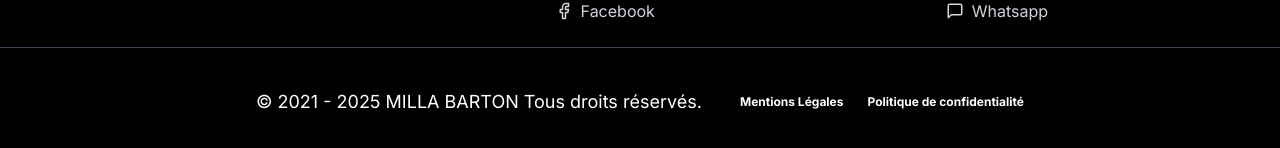
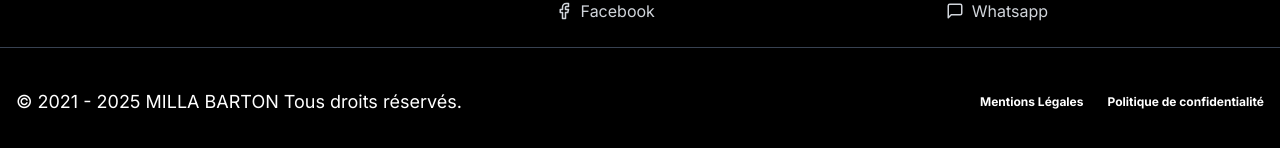
Before and after one commit to arnob92/millabartondesign, a Next.js app: page / in a window 1280 px wide. Shown: the part 8975-9123 px from the top of the page. Built offline with nearby package versions, Linux system fonts and the light colour scheme.

Commit message:
footeer changes a bit

```diff
--- a/src/components/Footer.tsx
+++ b/src/components/Footer.tsx
@@ -72,9 +72,11 @@ export default function Footer() {
 
       {/* Bottom Section */}
       <div className="border-t border-gray-700">
-        <div className="w-3/5 mx-auto my-6 pt-4 flex flex-col md:flex-row justify-between items-center">
-          <p className="text-white text-sm md:text-lg mb-2 md:mb-0">© 2021 - 2025 MILLA BARTON Tous droits réservés.</p>
-          <div className="flex gap-6">
+  <div className="w-full mx-auto my-6 pt-4 flex flex-col md:flex-row justify-between items-center px-4">
+    <p className="text-white text-sm md:text-lg mb-2 md:mb-0 text-center md:text-left">
+      © 2021 - 2025 MILLA BARTON Tous droits réservés.
+    </p>
+    <div className="flex gap-6 justify-center md:justify-start">
       <Link href="#" className="text-white hover:text-gray-400 transition-colors text-xs md:text-md font-bold">
         Mentions Légales
       </Link>
@@ -84,6 +86,7 @@ export default function Footer() {
     </div>
   </div>
 </div>
+
     </footer>
   );
 }
```
Lines whose indentation alone changed are shown as unchanged.
